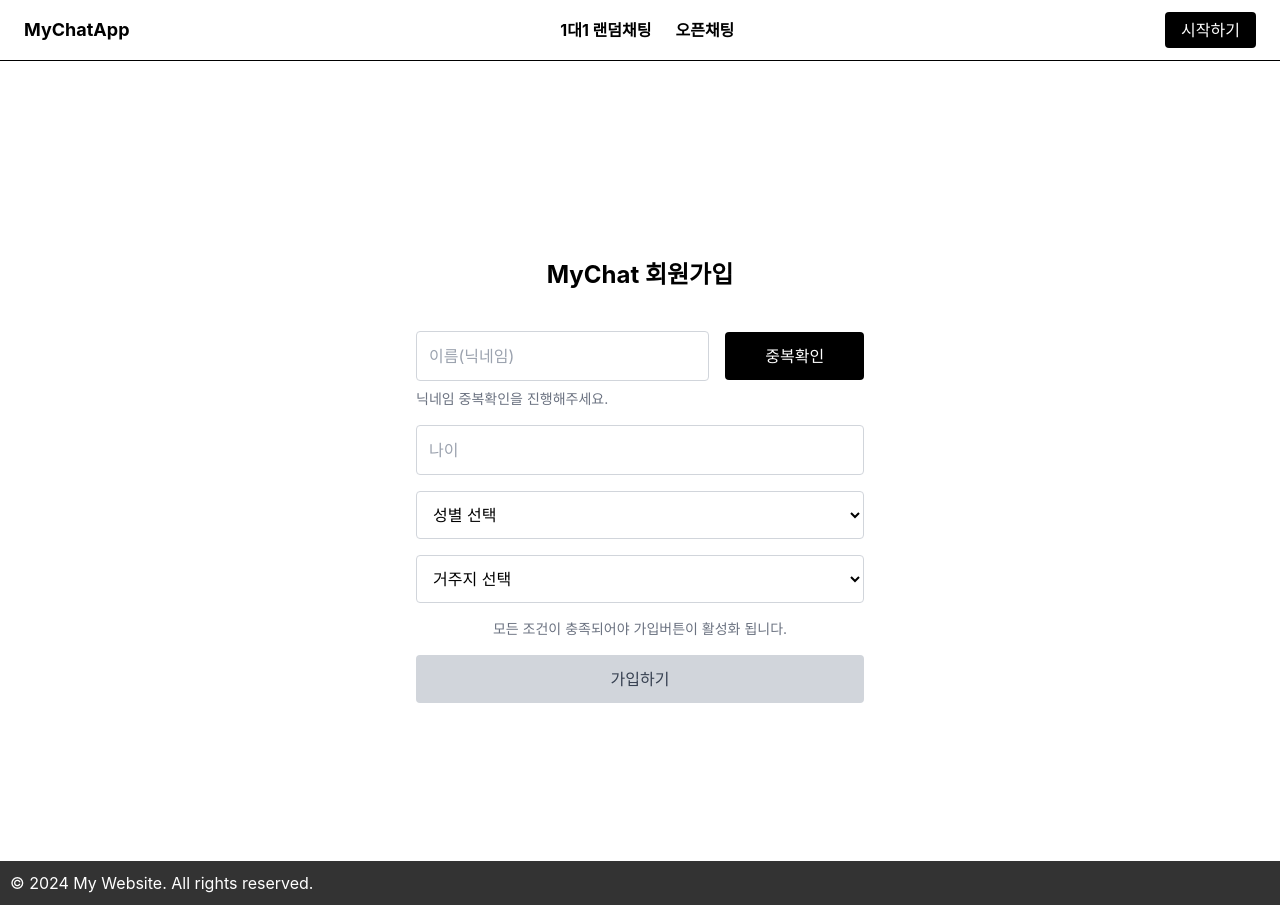
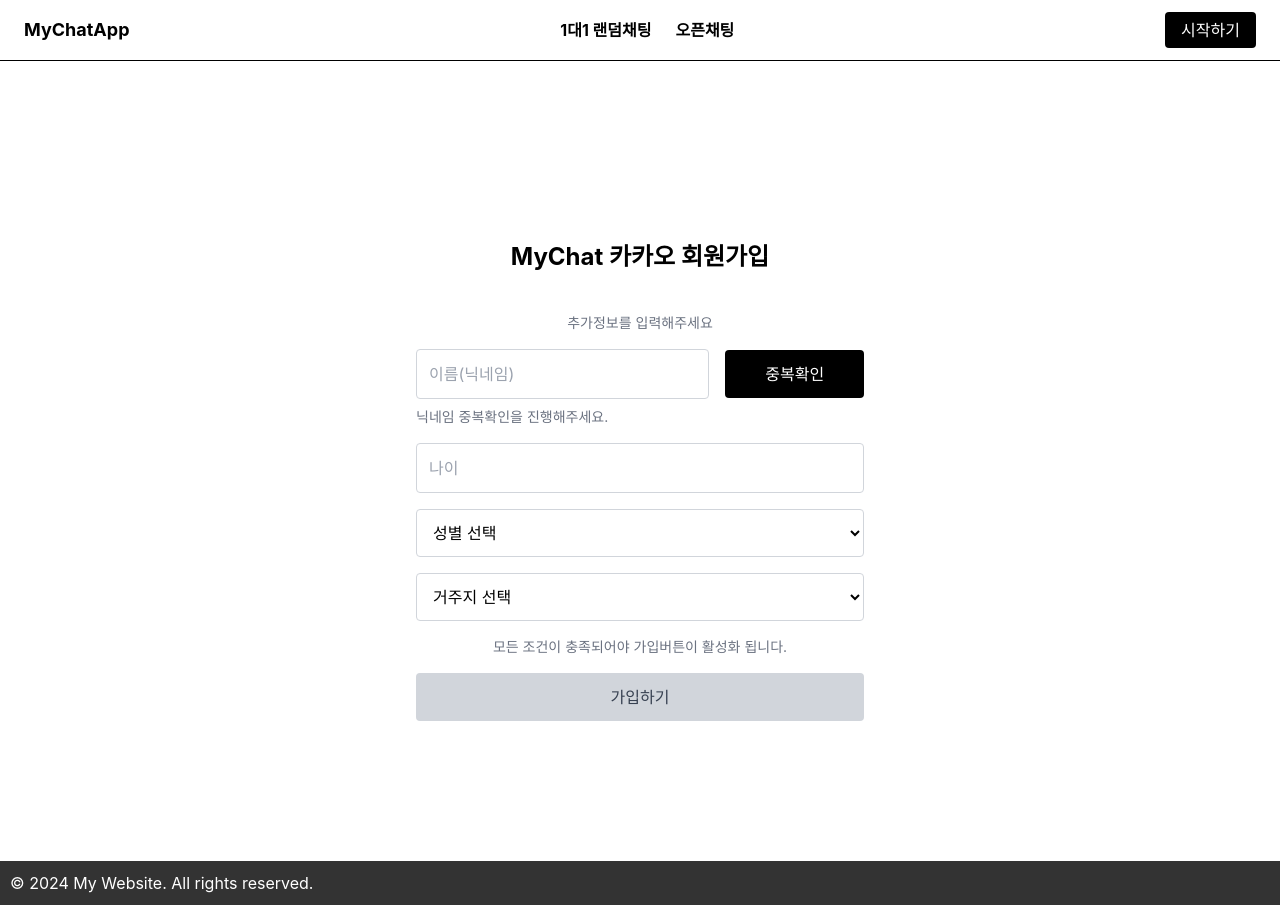
Before and after one commit to SJ0503/random_chatting_front, a React (Create React App) app: page /kakaoRegister in a window 1280 px wide. Built offline with nearby package versions, Linux system fonts and the light colour scheme.

Commit message:
카카오 회원가입 최종수정

```diff
--- a/src/pages/KakaoRegister.js
+++ b/src/pages/KakaoRegister.js
@@ -45,7 +45,11 @@ function KaKaoRegister() {
     return (
         <div className="flex justify-center items-center min-h-screen bg-white">
             <div className="w-full max-w-lg p-8">
-                <h2 className="text-2xl font-bold my-10 text-center">MyChat 회원가입</h2>
+                <h2 className="text-2xl font-bold my-10 text-center">MyChat 카카오 회원가입</h2>
+
+                <small className="block mb-4 text-sm text-center text-gray-500">
+                        추가정보를 입력해주세요
+                    </small>
 
                 <form onSubmit={(e) => handleKakaoSubmitForm(e, formData, register, navigate)}>
 
```
